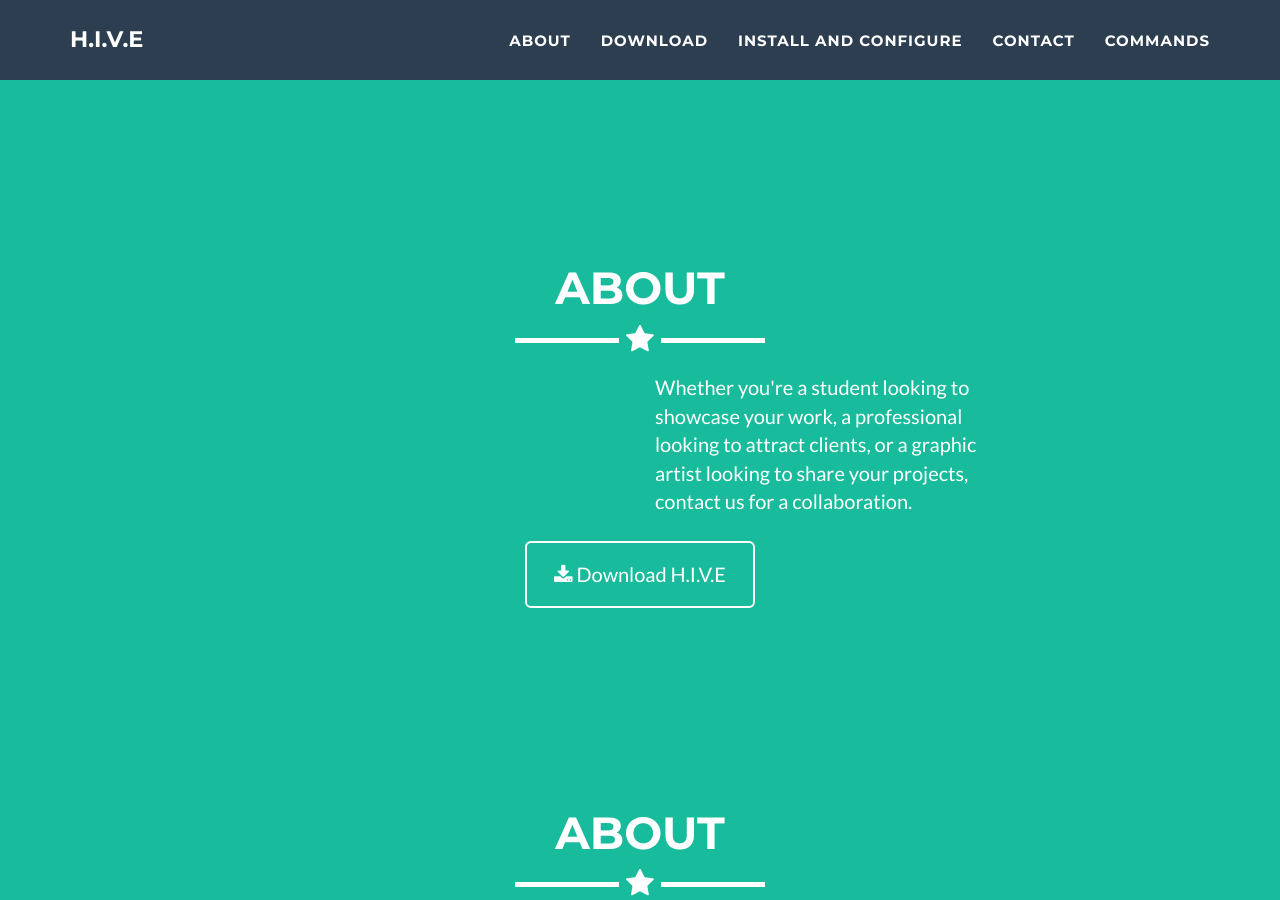
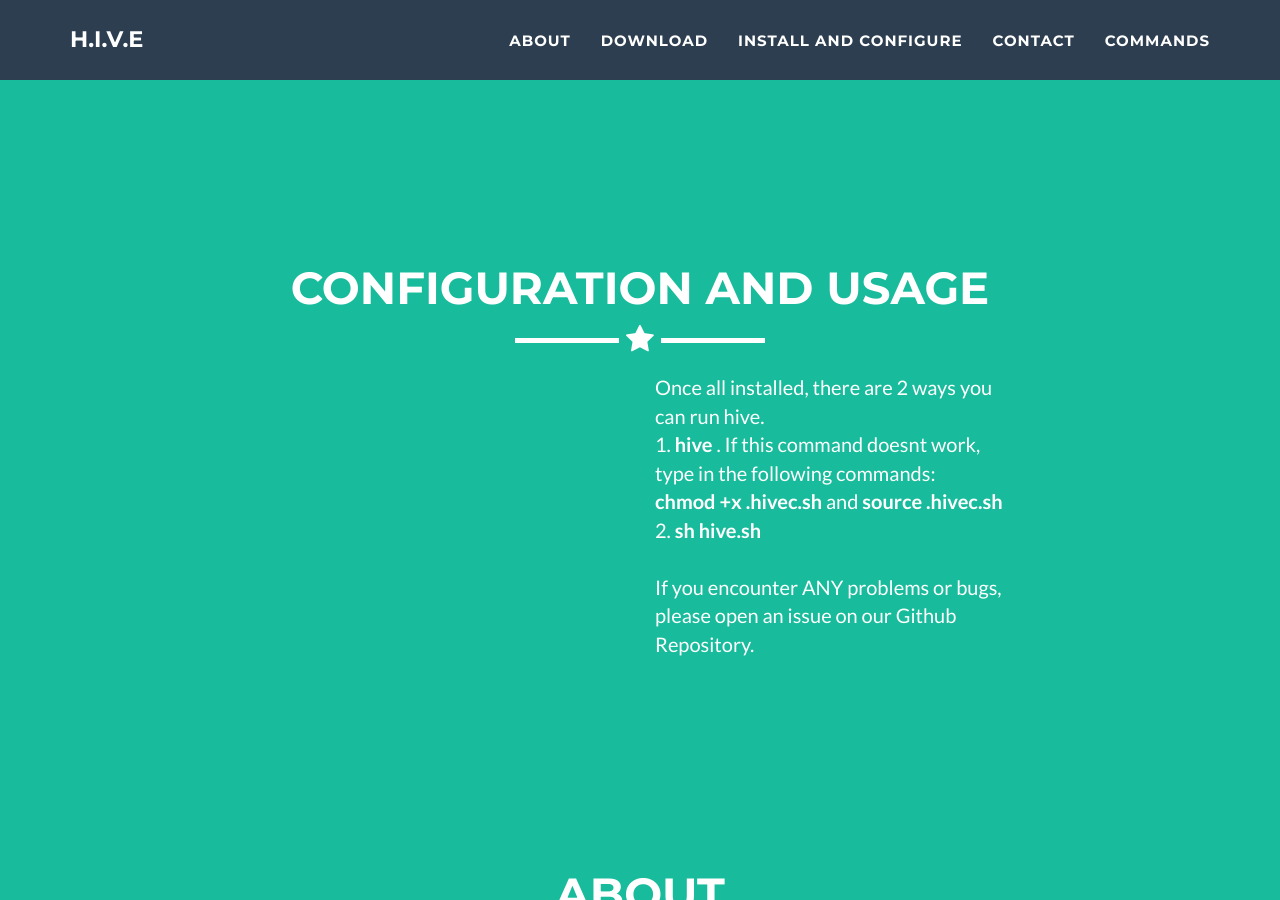
Before and after one commit to NateBrownProjects/hive, a Jekyll site: the page built from index.html, in a window 1280 px wide and 900 px high, scrolled down 2689 px. Built offline with Jekyll 4.4.1, drawn with Linux system fonts in a browser that asks for light colours.

Commit message:
Update insandcon.html

```diff
--- a/_includes/insandcon.html
+++ b/_includes/insandcon.html
@@ -2,7 +2,7 @@
         <div class="container">
             <div class="row">
                 <div class="col-lg-12 text-center">
-                    <h2>About</h2>
+                    <h2>Configuration and Usage</h2>
                     <hr class="star-light">
                 </div>
             </div>
@@ -11,12 +11,15 @@
                     <p></p>
                 </div>
                 <div class="col-lg-4">
-                    <p>Whether you're a student looking to showcase your work, a professional looking to attract clients, or a graphic artist looking to share your projects, contact us for a collaboration.   </p>
-                </div>
-                <div class="col-lg-8 col-lg-offset-2 text-center">
-                    <a href="https://github.com/NateBrownProjects/TheHiveProject.git" class="btn btn-lg btn-outline">
-                        <i class="fa fa-download"></i> Download H.I.V.E
-                    </a>
+                    <p>Once all installed, there are 2 ways you can run hive. <br>
+                     1. <strong> hive</strong> . If this command doesnt work, type in the following commands:
+                     <br>  <strong>chmod +x .hivec.sh </strong> and <strong>source .hivec.sh</strong> <br>
+                     2. <strong>sh hive.sh</strong>
+
+                     <br>
+                     <br>
+                     If you encounter ANY problems or bugs, please open an issue on our Github Repository.
+                 </p>
                 </div>
             </div>
         </div>
```
